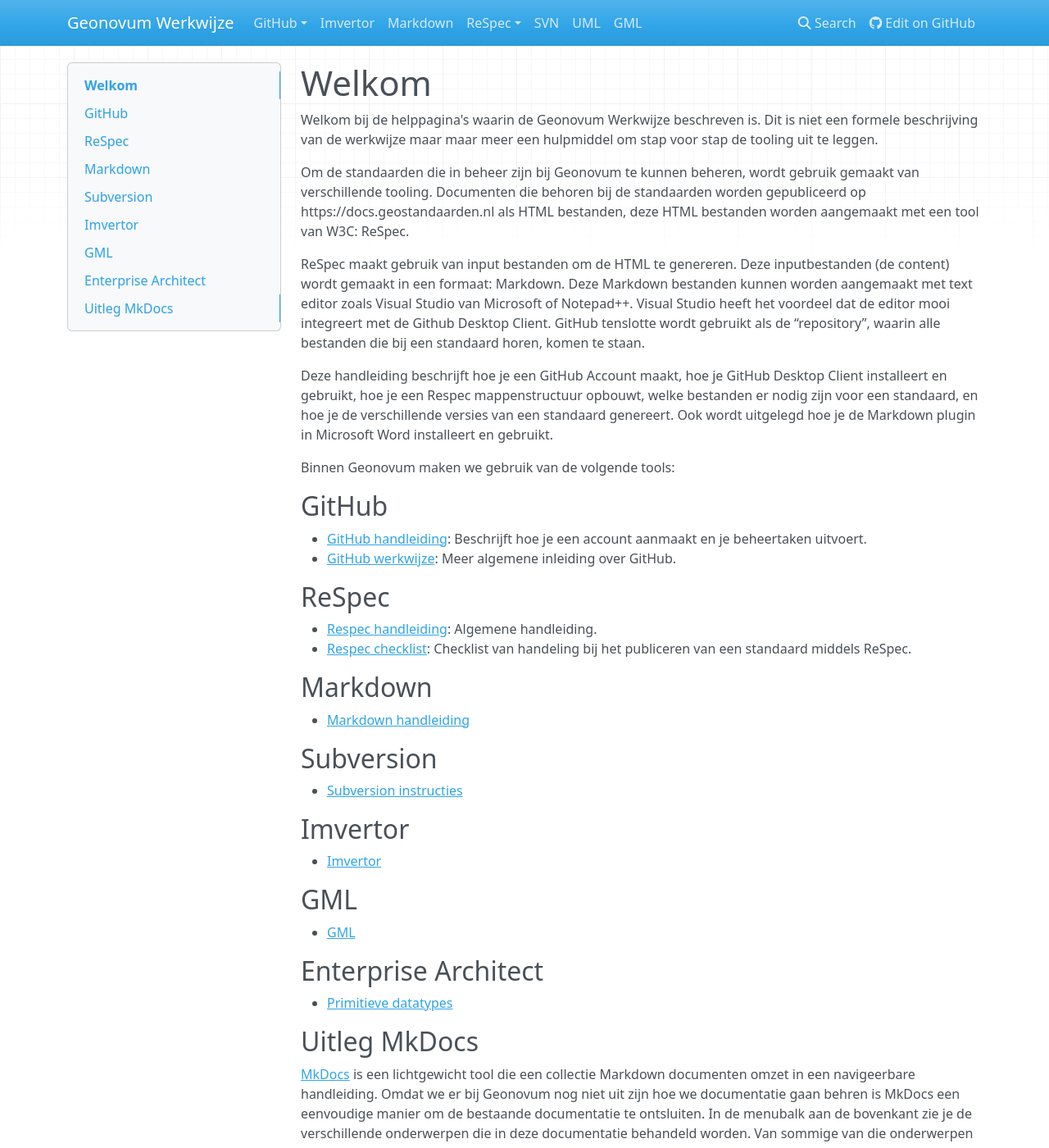
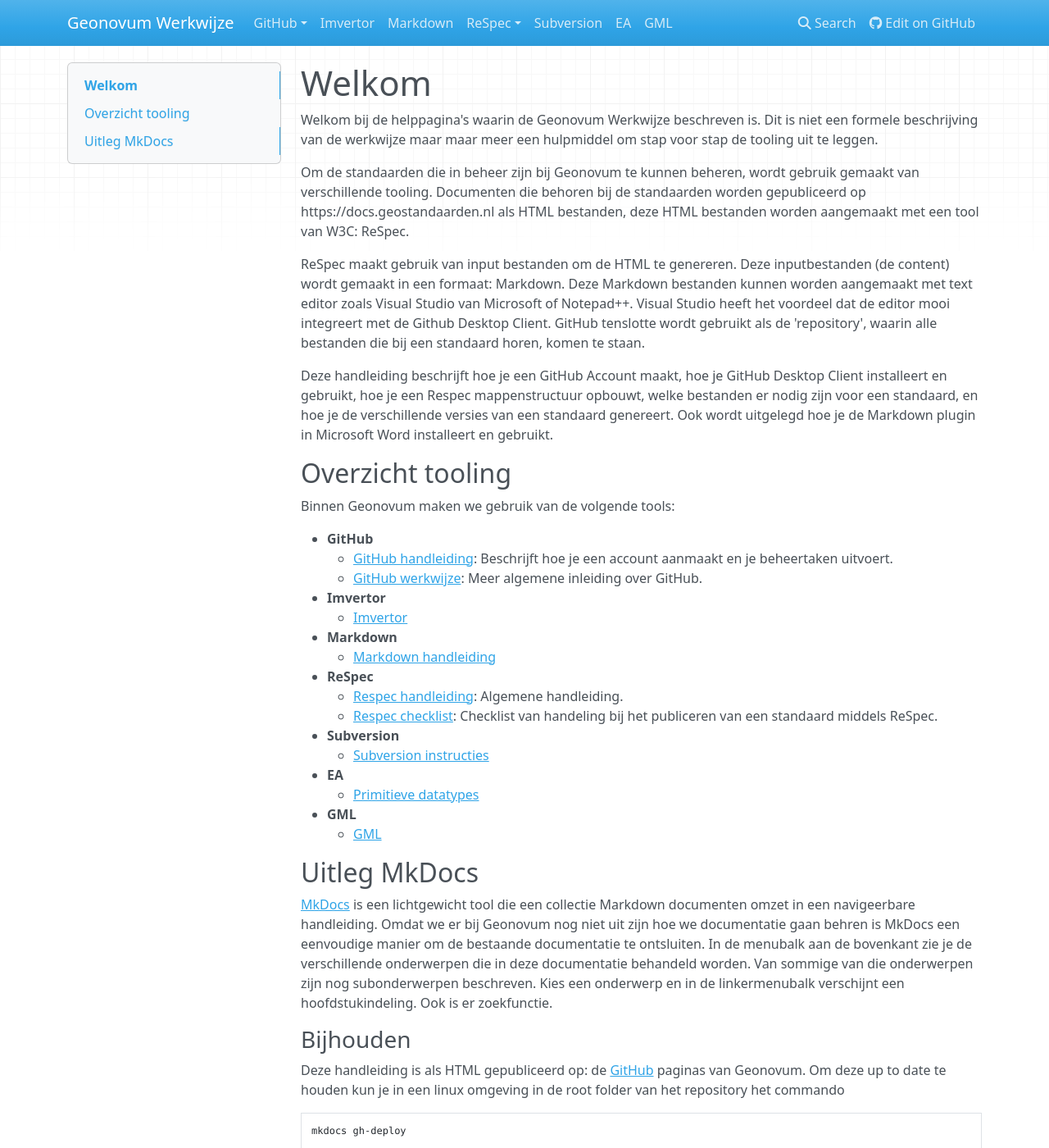
Before and after one commit to Geonovum/handleiding-tooling, an MkDocs documentation site: the page built from docs/index.md, in a window 1280 px wide and 1400 px high. Shown: the whole window at 82% size. Built offline with MkDocs 1.6.1, drawn with Linux system fonts in a browser that asks for light colours; nearby versions of some CDN libraries.

Commit message:
verbeteringen

```diff
--- a/docs/index.md
+++ b/docs/index.md
@@ -4,41 +4,30 @@
 
 Om de standaarden die in beheer zijn bij Geonovum te kunnen beheren, wordt gebruik gemaakt van verschillende tooling. Documenten die behoren bij de standaarden worden gepubliceerd op https://docs.geostandaarden.nl als HTML bestanden, deze HTML bestanden worden aangemaakt met een tool van W3C: ReSpec.
 
-ReSpec maakt gebruik van input bestanden om de HTML te genereren. Deze inputbestanden (de content) wordt gemaakt in een formaat: Markdown. Deze Markdown bestanden kunnen worden aangemaakt met text editor zoals Visual Studio van Microsoft of Notepad++. Visual Studio heeft het voordeel dat de editor mooi integreert met de Github Desktop Client. GitHub tenslotte wordt gebruikt als de “repository”, waarin alle bestanden die bij een standaard horen, komen te staan.
+ReSpec maakt gebruik van input bestanden om de HTML te genereren. Deze inputbestanden (de content) wordt gemaakt in een formaat: Markdown. Deze Markdown bestanden kunnen worden aangemaakt met text editor zoals Visual Studio van Microsoft of Notepad++. Visual Studio heeft het voordeel dat de editor mooi integreert met de Github Desktop Client. GitHub tenslotte wordt gebruikt als de 'repository', waarin alle bestanden die bij een standaard horen, komen te staan.
 
 Deze handleiding beschrijft hoe je een GitHub Account maakt, hoe je GitHub Desktop Client installeert en gebruikt, hoe je een Respec mappenstructuur opbouwt, welke bestanden er nodig zijn voor een standaard, en hoe je de verschillende versies van een standaard genereert. Ook wordt uitgelegd hoe je de Markdown plugin in Microsoft Word installeert en gebruikt.
 
+## Overzicht tooling
+
 Binnen Geonovum maken we gebruik van de volgende tools:
 
-##  GitHub
-
-- [GitHub handleiding](GitHub.md): Beschrijft hoe je een account aanmaakt en je beheertaken uitvoert.
-- [GitHub werkwijze](GitHub-Inleiding.md): Meer algemene inleiding over GitHub.
-
-##  ReSpec
-
-- [Respec handleiding](ReSpec.md): Algemene handleiding.
-- [Respec checklist](ReSpec-Checklists.md): Checklist van handeling bij het publiceren van een standaard middels ReSpec.
-
-##  Markdown
-
-- [Markdown handleiding](Markdown.md)
-
-## Subversion
-
-- [Subversion instructies](Subversion.md)
-
-## Imvertor
-
- - [Imvertor](Imvertor.md)
-
-## GML
-
-- [GML](GML.md)
-
-## Enterprise Architect
-
-- [Primitieve datatypes](PrimitieveDatatypes.md)
+- **GitHub**
+    - [GitHub handleiding](GitHub.md): Beschrijft hoe je een account aanmaakt en je beheertaken uitvoert.
+    - [GitHub werkwijze](GitHub-Inleiding.md): Meer algemene inleiding over GitHub.
+- **Imvertor**
+     - [Imvertor](Imvertor.md)
+- **Markdown**
+    - [Markdown handleiding](Markdown.md)
+-  **ReSpec**
+    - [Respec handleiding](ReSpec.md): Algemene handleiding.
+    - [Respec checklist](ReSpec-Checklists.md): Checklist van handeling bij het publiceren van een standaard middels ReSpec.
+- **Subversion**
+    - [Subversion instructies](Subversion.md)
+- **EA**
+    - [Primitieve datatypes](PrimitieveDatatypes.md)
+- **GML**
+     - [GML](GML.md)
 
 ## Uitleg MkDocs
 
--- a/mkdocs.yml
+++ b/mkdocs.yml
@@ -10,6 +10,6 @@
     - ReSpec:
         - Manual: ReSpec.md
         - Checklists: ReSpec-Checklists.md
-    - SVN: Subversion.md
-    - UML: PrimitieveDatatypes.md
+    - Subversion: Subversion.md
+    - EA: PrimitieveDatatypes.md
     - GML: GML.md
```
